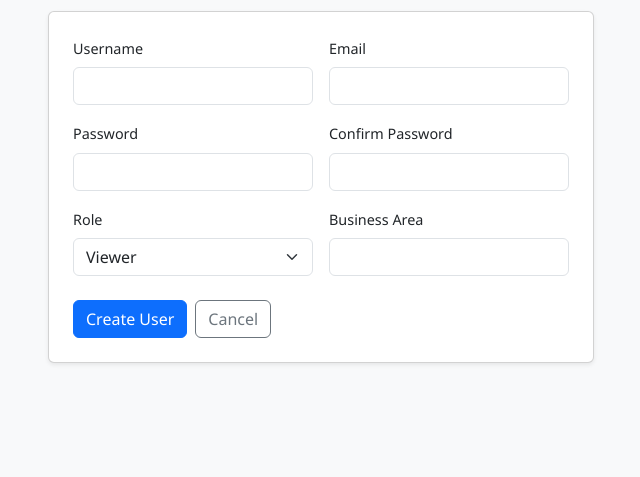
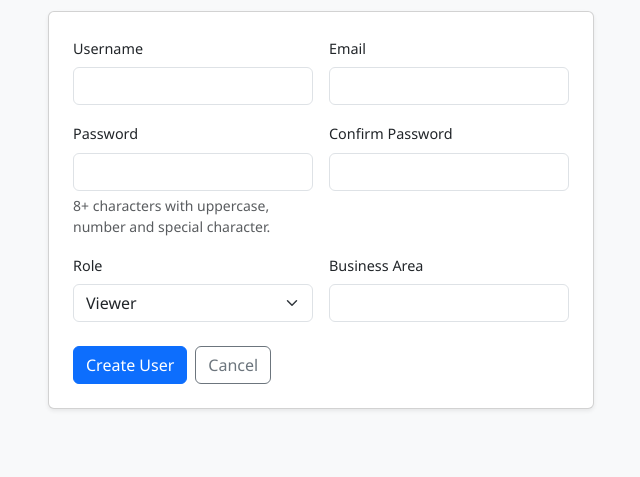
Before and after one commit to pinkmew/Talent-Management-Project, a Flask app: template app/templates/auth/register.html in a window 1280 px wide. Shown: the part 148-625 px from the top of the page, without its empty margins (319-959 px from the left). Run offline with Flask 3, Linux system fonts and the light colour scheme; the template is opened without the code that fills it: values that come from a table or form of the project are taken from there, others are empty; the visitor is signed in with stand-in values (Sample User, id 1); data comes from the database, SQL or seed files in the repository; some libraries are stand-ins or nearby versions.

Commit message:
Add password requirements hint to register form

```diff
--- a/app/templates/auth/register.html
+++ b/app/templates/auth/register.html
@@ -24,6 +24,7 @@
               {{ form.password.label(class="form-label") }}
               {{ form.password(class="form-control" + (" is-invalid" if form.password.errors else "")) }}
               {% for e in form.password.errors %}<div class="invalid-feedback">{{ e }}</div>{% endfor %}
+              <div class="form-text">8+ characters with uppercase, number and special character.</div>
             </div>
             <div class="col-md-6">
               {{ form.confirm_password.label(class="form-label") }}
```
